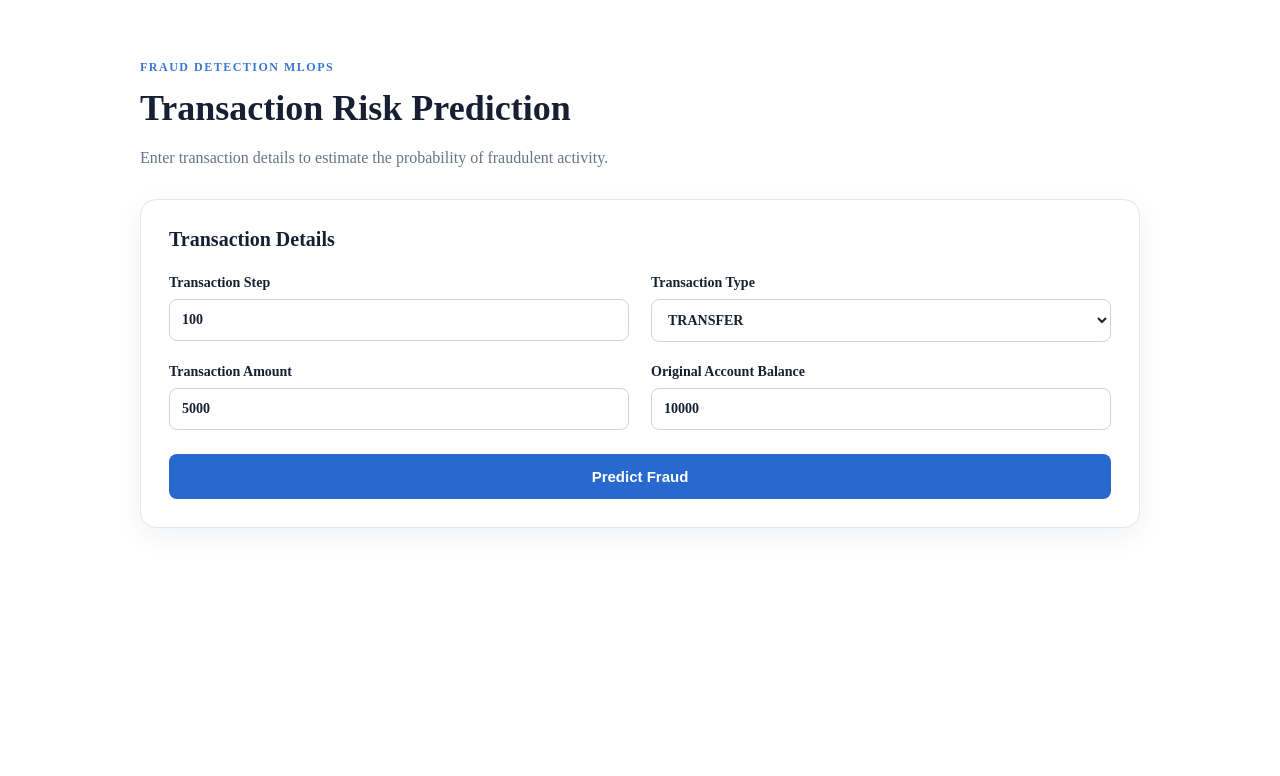
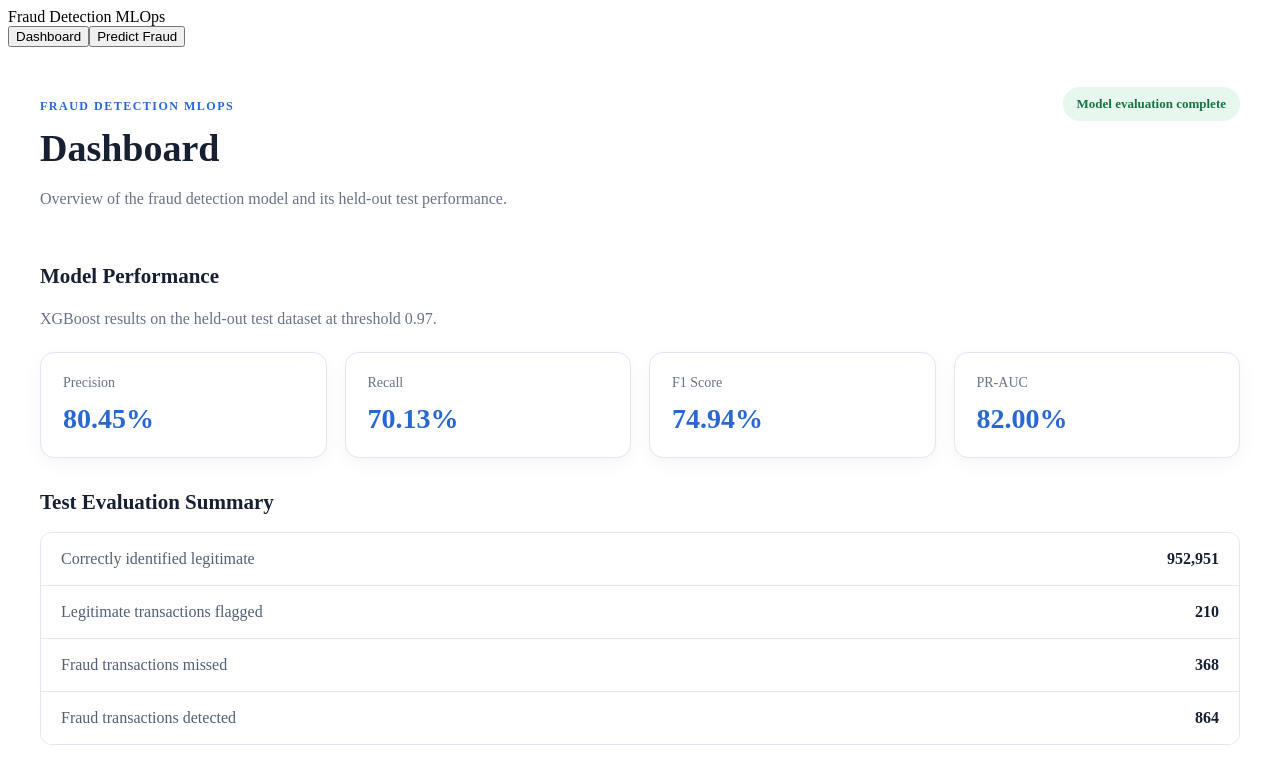
Before and after one commit to greeshavaishnavi09/Fraud_Detection_MLOps, a React (Vite) app in the folder frontend/: page / in a window 1280 px wide. Shown: the top 776 px of the page. Built offline with nearby package versions, Linux system fonts and the light colour scheme; the HTML template or start-up script is replaced by a standard one.

Commit message:
frontend dashboard is working succesfully

```diff
--- a/frontend/src/App.jsx
+++ b/frontend/src/App.jsx
@@ -1,10 +1,36 @@
 
+import { useState } from "react";
+import Dashboard from "./pages/Dashboard";
 import PredictFraud from "./pages/PredictFraud";
 
 export default function App() {
+  const [activePage, setActivePage] = useState("dashboard");
+
   return (
-    <div className="app">
-      <PredictFraud />
+    <div className="app-shell">
+      <nav className="app-navbar">
+        <div className="app-brand">Fraud Detection MLOps</div>
+
+        <div className="app-nav-links">
+          <button
+            type="button"
+            className={activePage === "dashboard" ? "active" : ""}
+            onClick={() => setActivePage("dashboard")}
+          >
+            Dashboard
+          </button>
+
+          <button
+            type="button"
+            className={activePage === "predict" ? "active" : ""}
+            onClick={() => setActivePage("predict")}
+          >
+            Predict Fraud
+          </button>
+        </div>
+      </nav>
+
+      {activePage === "dashboard" ? <Dashboard /> : <PredictFraud />}
     </div>
   );
 }
--- a/frontend/src/index.css
+++ b/frontend/src/index.css
@@ -130,3 +130,135 @@
     grid-template-columns: 1fr;
   }
 }
+
+
+.dashboard-page {
+  max-width: 1200px;
+  margin: 0 auto;
+  padding: 40px 24px;
+  color: #172033;
+}
+
+.dashboard-header {
+  display: flex;
+  align-items: flex-start;
+  justify-content: space-between;
+  flex-wrap: wrap;
+  gap: 20px;
+  margin-bottom: 36px;
+}
+
+.dashboard-eyebrow {
+  color: #2868cf;
+  font-size: 12px;
+  font-weight: 700;
+  letter-spacing: 1.5px;
+}
+
+.dashboard-header h1 {
+  margin: 8px 0;
+  font-size: clamp(28px, 4vw, 38px);
+}
+
+.dashboard-header p:last-child,
+.dashboard-description {
+  color: #687386;
+  line-height: 1.6;
+}
+
+.dashboard-status {
+  padding: 9px 14px;
+  border-radius: 999px;
+  background: #e8f7ee;
+  color: #187344;
+  font-size: 13px;
+  font-weight: 600;
+}
+
+.dashboard-section {
+  margin-bottom: 32px;
+}
+
+.dashboard-section h2,
+.dashboard-note h2 {
+  font-size: 21px;
+}
+
+.dashboard-metrics {
+  display: grid;
+  grid-template-columns: repeat(4, minmax(0, 1fr));
+  gap: 18px;
+  margin-top: 20px;
+}
+
+.dashboard-metric {
+  padding: 22px;
+  background: white;
+  border: 1px solid #e1e7ef;
+  border-radius: 14px;
+  box-shadow: 0 6px 20px rgba(20, 35, 60, 0.04);
+}
+
+.dashboard-metric p {
+  margin: 0;
+  color: #687386;
+  font-size: 14px;
+}
+
+.dashboard-metric h3 {
+  margin: 12px 0 0;
+  color: #2868cf;
+  font-size: 28px;
+}
+
+.dashboard-list {
+  overflow: hidden;
+  border: 1px solid #e1e7ef;
+  border-radius: 12px;
+}
+
+.dashboard-list-row {
+  display: flex;
+  justify-content: space-between;
+  gap: 20px;
+  padding: 17px 20px;
+  background: white;
+  border-bottom: 1px solid #e1e7ef;
+}
+
+.dashboard-list-row:last-child {
+  border-bottom: none;
+}
+
+.dashboard-list-row span {
+  color: #526074;
+}
+
+.dashboard-note {
+  padding: 22px;
+  background: #f0f6ff;
+  border: 1px solid #d6e5ff;
+  border-radius: 12px;
+  line-height: 1.7;
+}
+
+.dashboard-note p {
+  margin-bottom: 0;
+  color: #526074;
+}
+
+@media (max-width: 800px) {
+  .dashboard-metrics {
+    grid-template-columns: repeat(2, minmax(0, 1fr));
+  }
+}
+
+@media (max-width: 480px) {
+  .dashboard-metrics {
+    grid-template-columns: 1fr;
+  }
+
+  .dashboard-page {
+    padding: 24px 16px;
+  }
+}
--- a/frontend/src/pages/Dashboard.jsx
+++ b/frontend/src/pages/Dashboard.jsx
@@ -0,0 +1,75 @@
+
+import "../index.css";
+
+const modelMetrics = [
+  { label: "Precision", value: "80.45%" },
+  { label: "Recall", value: "70.13%" },
+  { label: "F1 Score", value: "74.94%" },
+  { label: "PR-AUC", value: "82.00%" },
+];
+
+const confusionMetrics = [
+  { label: "Correctly identified legitimate", value: "952,951" },
+  { label: "Legitimate transactions flagged", value: "210" },
+  { label: "Fraud transactions missed", value: "368" },
+  { label: "Fraud transactions detected", value: "864" },
+];
+
+export default function Dashboard() {
+  return (
+    <main className="dashboard-page">
+      <header className="dashboard-header">
+        <div>
+          <p className="dashboard-eyebrow">FRAUD DETECTION MLOPS</p>
+          <h1>Dashboard</h1>
+          <p>
+            Overview of the fraud detection model and its held-out
+            test performance.
+          </p>
+        </div>
+        <span className="dashboard-status">
+          Model evaluation complete
+        </span>
+      </header>
+
+      <section className="dashboard-section">
+        <h2>Model Performance</h2>
+        <p className="dashboard-description">
+          XGBoost results on the held-out test dataset at threshold 0.97.
+        </p>
+
+        <div className="dashboard-metrics">
+          {modelMetrics.map((metric) => (
+            <article className="dashboard-metric" key={metric.label}>
+              <p>{metric.label}</p>
+              <h3>{metric.value}</h3>
+            </article>
+          ))}
+        </div>
+      </section>
+
+      <section className="dashboard-section">
+        <h2>Test Evaluation Summary</h2>
+
+        <div className="dashboard-list">
+          {confusionMetrics.map((metric) => (
+            <div className="dashboard-list-row" key={metric.label}>
+              <span>{metric.label}</span>
+              <strong>{metric.value}</strong>
+            </div>
+          ))}
+        </div>
+      </section>
+
+      <section className="dashboard-note">
+        <h2>About these metrics</h2>
+        <p>
+          These values come from the saved offline test evaluation.
+          They are not live production transaction counts. The
+          dashboard can be connected to backend analytics endpoints
+          as those features are implemented.
+        </p>
+      </section>
+    </main>
+  );
+}
```
